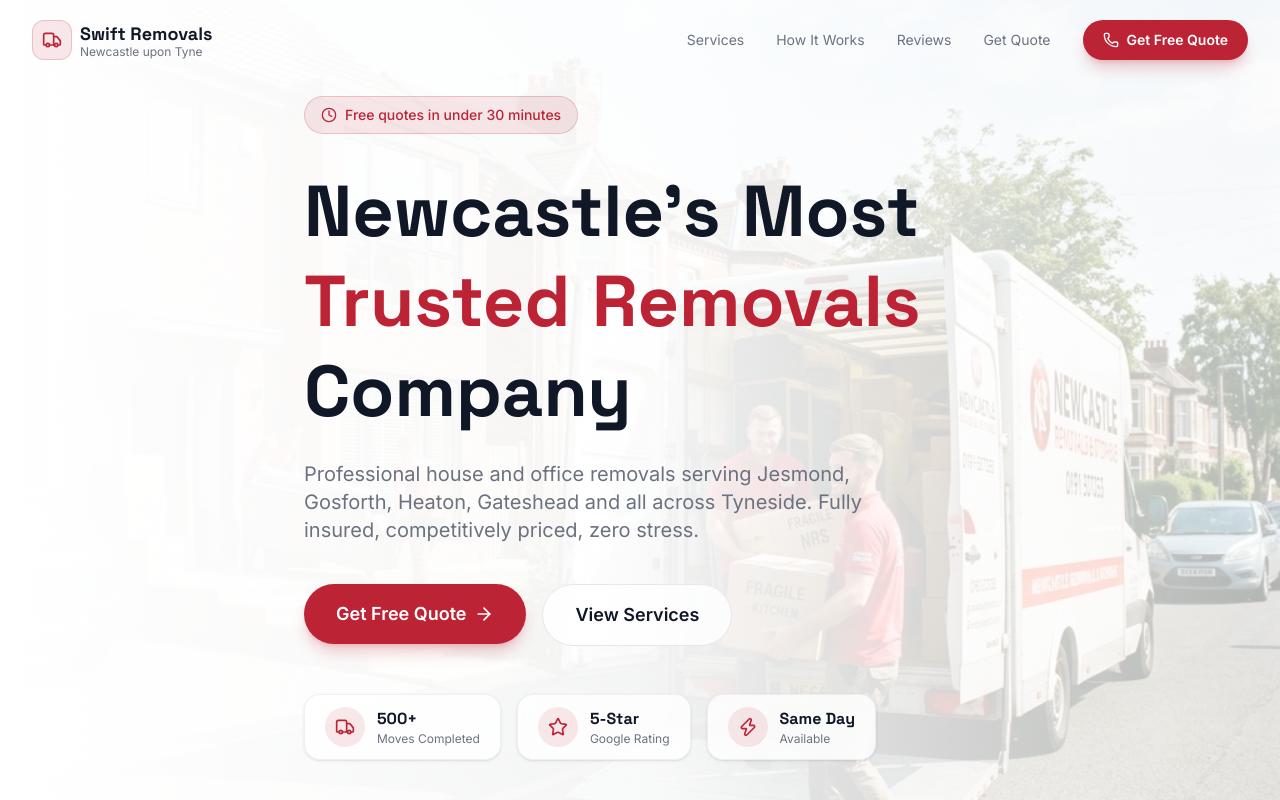
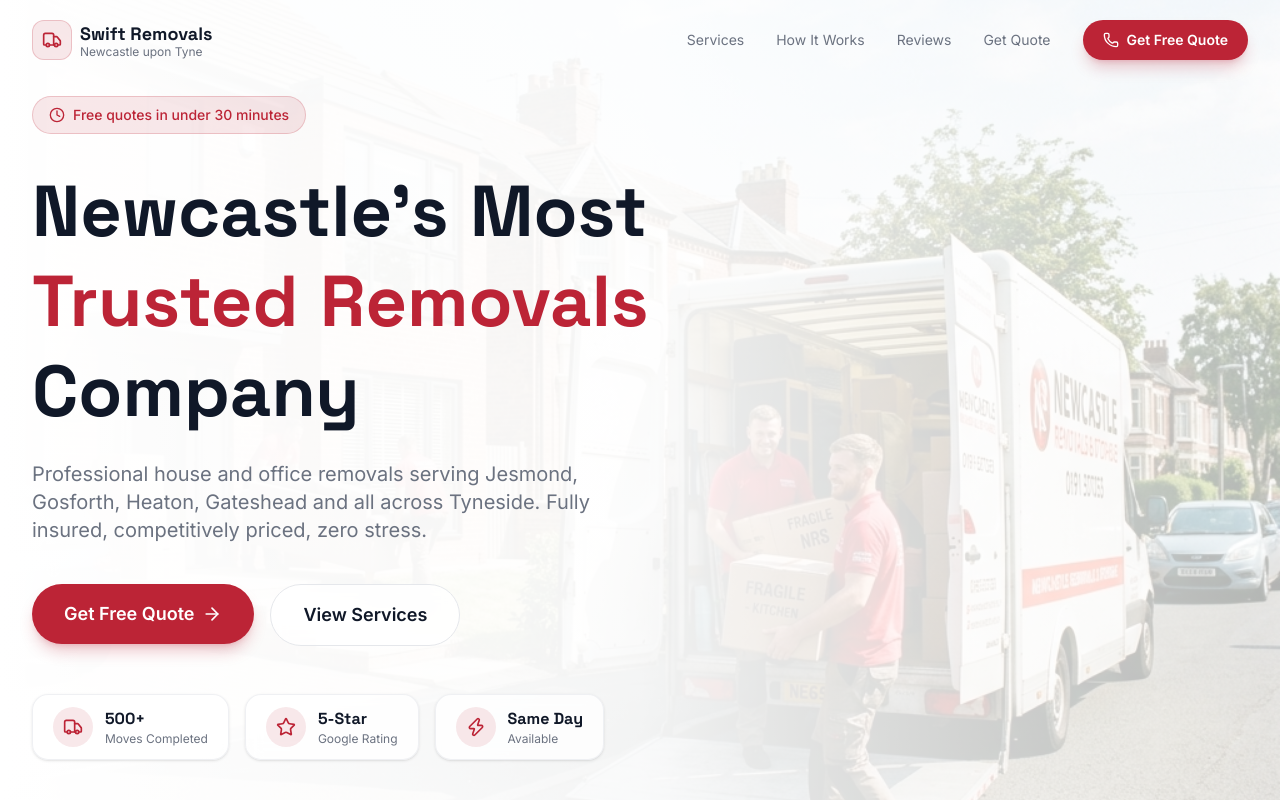
Before and after one commit to atifjan2019/Birmingham-Removals, a Next.js app: page / in a window 1280 px wide. Shown: the top 800 px of the page. Built offline with nearby package versions, Linux system fonts and the light colour scheme.

Commit message:
feat: implement Hero component with animated text and quote request trigger

```diff
--- a/src/components/Hero.js
+++ b/src/components/Hero.js
@@ -33,7 +33,7 @@
           <div className="absolute inset-0 bg-gradient-to-r from-white via-white/95 to-white/70" />
         </div>
 
-        <div className="relative z-10 max-w-7xl mx-auto px-4 sm:px-6 lg:px-8 pt-24 pb-32">
+        <div className="relative z-10 w-full max-w-7xl mx-auto px-4 sm:px-6 lg:px-8 pt-24 pb-32">
           <div className="max-w-2xl">
             {/* Badge */}
             <motion.div
```
